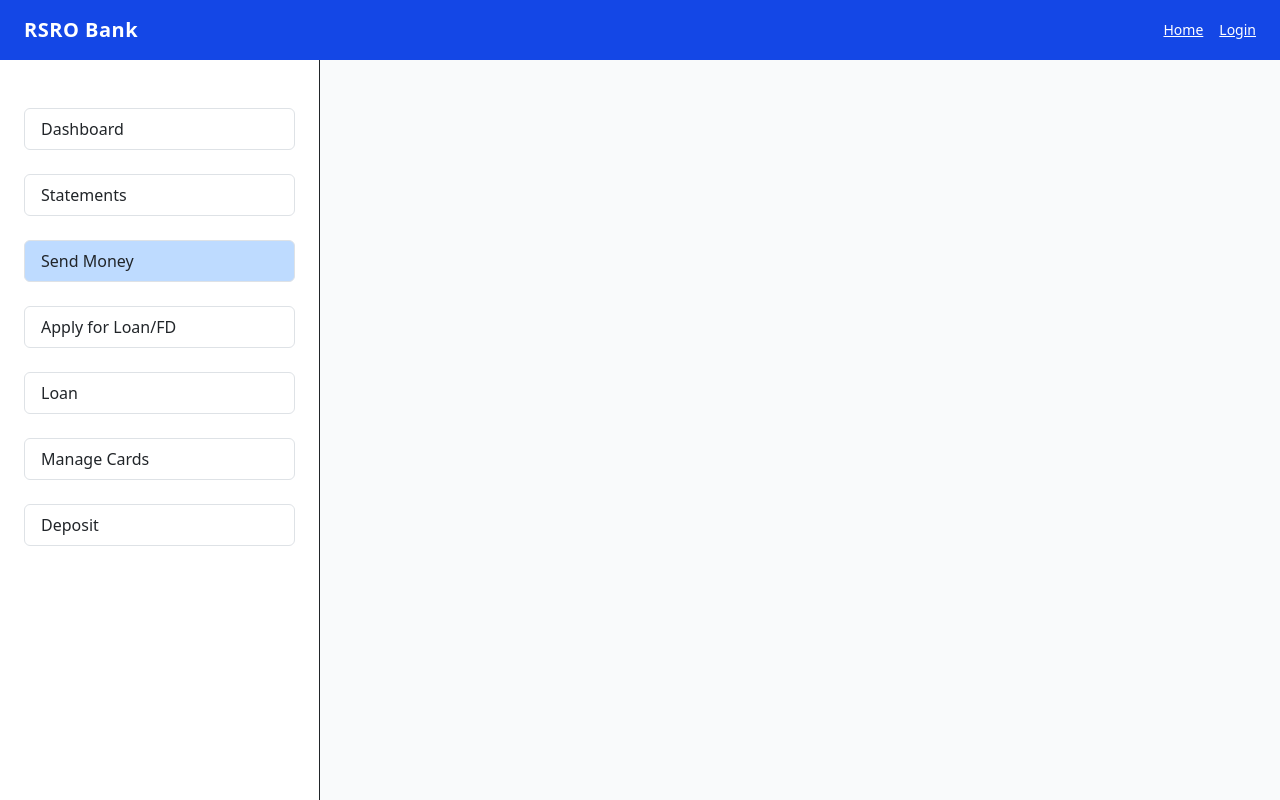
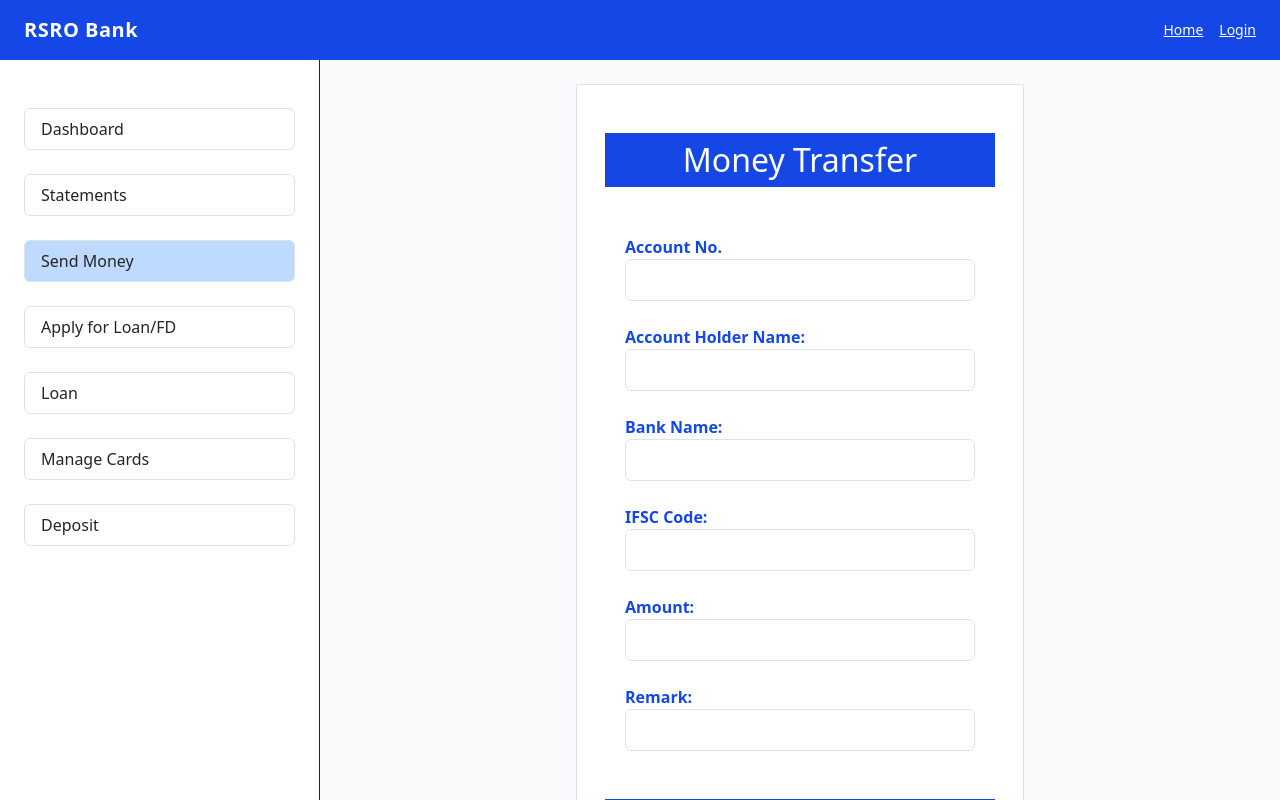
Before and after one commit to RSROBank/CDAC_RSRO_Project, a React (Vite) app in the folder Frontend/category-products-frontend/: page /dashboard in a window 1280 px wide. Both pictures are taken after a click on the button "Send Money". Shown: the top 800 px of the page. Built offline with nearby package versions, Linux system fonts and the light colour scheme.

Commit message:
customerDashboard updated

```diff
--- a/Frontend/category-products-frontend/src/components/Dashboard/MainContent.jsx
+++ b/Frontend/category-products-frontend/src/components/Dashboard/MainContent.jsx
@@ -2,6 +2,8 @@
 import React from 'react';
 import DashboardHome from './DashboardHome';
 import Statements from './Statements';
+import MoneyTransfer from '../SendMoney/MoneyTransfer';
+import LoanSearch from '../SendMoney/Loan';
 
 const MainContent = ({ selected }) => {
   return (
@@ -9,6 +11,8 @@ const MainContent = ({ selected }) => {
       {selected === 'Dashboard' && <DashboardHome />}
       {/* Add: `else if` for other options like Loan, Statements etc later */}
       {selected === 'Statements' && <Statements />}
+      {selected === 'Send Money' && <MoneyTransfer />}
+      {selected === 'Loan' && <LoanSearch />}
     </div>
   );
 };
--- /dev/null
+++ b/Frontend/category-products-frontend/src/components/SendMoney/Loan.jsx
@@ -0,0 +1,70 @@
+import React, { useState } from 'react';
+
+const LoanSearch = () => {
+  const [loanId, setLoanId] = useState('');
+  const [filter, setFilter] = useState('');
+  const [loanDetails, setLoanDetails] = useState(null);
+
+  const sampleLoans = [
+    { id: 'L001', status: 'Active', tenure: '12 months', amount: 50000, emi: 4167, emiLeft: 10, createdDate: '2025-06-01', interestRate: '8%' },
+    { id: 'L002', status: 'Pending', tenure: '24 months', amount: 100000, emi: 4167, emiLeft: 24, createdDate: '2025-07-01', interestRate: '7.5%' },
+  ];
+
+  const handleSearch = () => {
+    const filteredLoan = sampleLoans.find(loan =>
+      loan.id.toLowerCase() === loanId.toLowerCase() &&
+      (filter.toLowerCase() === '' ||
+       loan.status.toLowerCase().includes(filter.toLowerCase()) ||
+       loan.amount.toString().includes(filter) ||
+       loan.createdDate.includes(filter))
+    );
+    setLoanDetails(filteredLoan || null);
+  };
+
+  return (
+    <div className="bg-white p-5 border border-gray-300 max-w-md mx-auto font-sans">
+      <div className="mb-5">
+        <h2 className="bg-blue-700 text-white p-2 text-center -mx-5 -mt-5 mb-5">Search based on Loan Id and Filter like amount, date, Status</h2>
+        <div className="mb-4">
+          <label className="block text-blue-700 font-bold">Loan ID:</label>
+          <input
+            type="text"
+            className="w-full p-2 border border-blue-700 rounded"
+            value={loanId}
+            onChange={(e) => setLoanId(e.target.value)}
+          />
+        </div>
+        <div className="mb-4">
+          <label className="block text-blue-700 font-bold">Filter (Amount/Date/Status):</label>
+          <input
+            type="text"
+            className="w-full p-2 border border-blue-700 rounded"
+            value={filter}
+            onChange={(e) => setFilter(e.target.value)}
+          />
+        </div>
+      </div>
+      <div className="mb-5">
+        <h2 className="bg-blue-700 text-white p-2 text-center -mx-5 mb-5">Loan Details</h2>
+        {loanDetails ? (
+          <ul className="list-disc pl-5 text-blue-700">
+            <li>Status: {loanDetails.status}, Tenure: {loanDetails.tenure}, Amount: ${loanDetails.amount}, EMI: ${loanDetails.emi}, EMI Left: {loanDetails.emiLeft}</li>
+            <li>Created Date: {loanDetails.createdDate}, Interest Rate: {loanDetails.interestRate}</li>
+          </ul>
+        ) : (
+          <p className="text-blue-700">No loan details found. Try searching with a valid Loan ID.</p>
+        )}
+      </div>
+      <div className="flex justify-end">
+        <button
+          className="bg-blue-700 text-white px-5 py-2 rounded hover:opacity-80"
+          onClick={handleSearch}
+        >
+          Search
+        </button>
+      </div>
+    </div>
+  );
+};
+
+export default LoanSearch;
--- /dev/null
+++ b/Frontend/category-products-frontend/src/components/SendMoney/MoneyTransfer.jsx
@@ -0,0 +1,56 @@
+import React from 'react';
+
+const MoneyTransfer = () => {
+  return (
+    <div className="bg-white p-5 border border-gray-300 max-w-md mx-auto font-sans">
+      <div className="mb-5">
+        <h2 className="bg-blue-700 text-white p-2 text-center -mx-5 -mt-5 mb-5">Money Transfer</h2>
+        <div className="mb-4">
+          <label className="block text-blue-700 font-bold">Account No.</label>
+          <input type="text" className="w-full p-2 border border-blue-700 rounded" />
+        </div>
+        <div className="mb-4">
+          <label className="block text-blue-700 font-bold">Account Holder Name:</label>
+          <input type="text" className="w-full p-2 border border-blue-700 rounded" />
+        </div>
+        <div className="mb-4">
+          <label className="block text-blue-700 font-bold">Bank Name:</label>
+          <input type="text" className="w-full p-2 border border-blue-700 rounded" />
+        </div>
+        <div className="mb-4">
+          <label className="block text-blue-700 font-bold">IFSC Code:</label>
+          <input type="text" className="w-full p-2 border border-blue-700 rounded" />
+        </div>
+        <div className="mb-4">
+          <label className="block text-blue-700 font-bold">Amount:</label>
+          <input type="number" className="w-full p-2 border border-blue-700 rounded" />
+        </div>
+        <div className="mb-4">
+          <label className="block text-blue-700 font-bold">Remark:</label>
+          <input type="text" className="w-full p-2 border border-blue-700 rounded" />
+        </div>
+      </div>
+      <div className="mb-5">
+        <h2 className="bg-blue-700 text-white p-2 text-center -mx-5 mb-5">UPI</h2>
+        <div className="mb-4">
+          <label className="block text-blue-700 font-bold">UPI ID:</label>
+          <input type="text" className="w-full p-2 border border-blue-700 rounded" />
+        </div>
+        <div className="mb-4">
+          <label className="block text-blue-700 font-bold">Amount:</label>
+          <input type="number" className="w-full p-2 border border-blue-700 rounded" />
+        </div>
+        <div className="mb-4">
+          <label className="block text-blue-700 font-bold">Remark:</label>
+          <input type="text" className="w-full p-2 border border-blue-700 rounded" />
+        </div>
+      </div>
+      <div className="flex justify-between">
+        <button className="bg-blue-700 text-white px-5 py-2 rounded hover:opacity-80">Pay Now</button>
+        <button className="bg-red-600 text-white px-5 py-2 rounded hover:opacity-80">Cancel</button>
+      </div>
+    </div>
+  );
+};
+
+export default MoneyTransfer;
```
